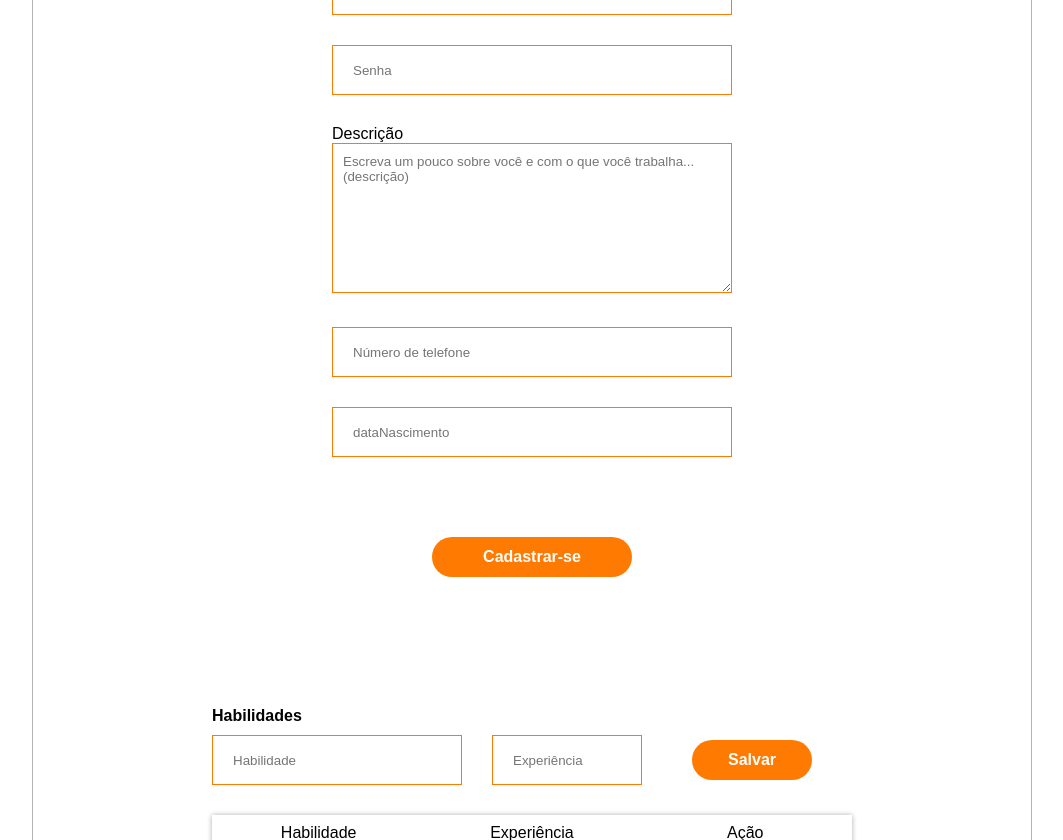
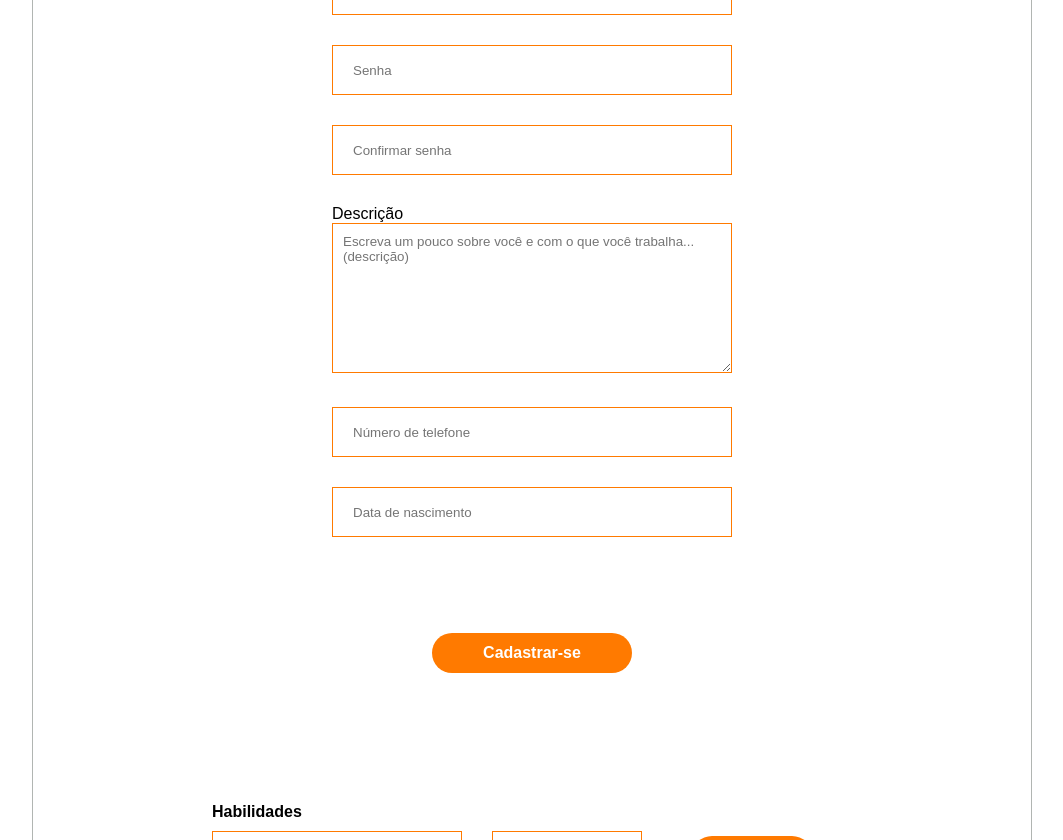
Before and after one commit to JonatanValdivia/King_Of_Services_front-end, a React (Create React App) app in the folder app/: page /CadastroTrabalhador in a window 1280 px wide. Shown: the part 1960-2800 px from the top of the page, without its empty margins (108-1171 px from the left). Built offline with nearby package versions, Linux system fonts and the light colour scheme.

Commit message:
Adicionado caixas de status referente ao cadastro do usuario

```diff
--- a/app/src/pages/CadastroTrabalhador/index.js
+++ b/app/src/pages/CadastroTrabalhador/index.js
@@ -3,7 +3,6 @@ import Header from "../../components/Header";
 import { ArticleCadastro, Button, ContainerAction, ContainerButton, ContainerHabilidades, Crud, CrudInformation, Habilidades, ImgProfileStyle, Inputs, Separador } from "./style";
 import ImgProfile from "../../assets/Profile.png";
 import Footer from "../../components/Rodape";
-// import { BsTrashFill } from "react-icons";
 import api from '../../services/api';
 import InputMask from "react-input-mask";
 import apiCep from '../../services/apiCep';
@@ -25,6 +24,7 @@ function CadastroTrabalhador(){
     const [idSexo, setIdSexo] = useState("");
     const [email, setEmail] = useState("");
     const [senha, setSenha] = useState("");
+    const [senhaConfirm, setSenhaConfirm] = useState("");
     const [descricao, setDescricao] = useState("");
     const [telefone, setTelefone] = useState("");
     const [dataNascimento, setdataNascimento] = useState("");
@@ -43,6 +43,10 @@ function CadastroTrabalhador(){
 
     const senhaHandler = event =>{
         setSenha(event.target.value)
+    }
+
+    const senhaConfirmHandler = event =>{
+        setSenhaConfirm(event.target.value);
     }
 
     const emailHandler = event =>{
@@ -99,28 +103,38 @@ function CadastroTrabalhador(){
         setIdSexo(event.target.value)
     }
 
+    const resultadoPositivo = () =>{
+        const resultadoPositivo = document.getElementById('resultadoPositivo');
+        resultadoPositivo.style.display = 'flex';
+        const timer = setTimeout(() => {
+            resultadoPositivo.style.display = 'none';
+        }, 1500);
+    }
+
+    const resultadoNegativo = () =>{
+        const resultadoNegativo = document.getElementById('resultadoNegativo');
+        resultadoNegativo.style.display = 'flex';
+        const timer = setTimeout(() => {
+            resultadoNegativo.style.display = 'none';
+        }, 1500);
+    }
+
     const idProfissao = 1;
 
-    const handleSubmit = () =>{
-        // event.preventDefault();
+    const handleSubmit = (event) =>{
+        event.preventDefault();
 
-        console.log(foto)
-        api.post("http://kingofservices.com.br/Prestadores", {idProfissao, idSexo, nome, email, senha, descricao, telefone, dataNascimento, foto, uf, cidade, bairro, rua, numero, complemento, cep}).then(({data}) =>{
-            console.log(data);
-        });
-        // console.log({idProfissao, idSexo, nome, email, senha, descricao, telefone, dataNascimento, foto, uf, cidade, bairro, rua, numero, complemento, cep});
-        // console.log(foto);
-        // const nome = foto.name
-        // console.log(nome.substr(nome.length -4, 4));
+        if(senha === senhaConfirm){
+            //     api.post("http://kingofservices.com.br/Prestadores", {idProfissao, idSexo, nome, email, senha, descricao, telefone, dataNascimento, foto, uf, cidade, bairro, rua, numero, complemento, cep}).then(({data}) =>{
+            //         console.log(data);
+            //     });
+            setNome(''); setCep(''); setUf(''); setCidade(''); setBairro(''); setRua(''); setNumero(''); setComplemento(''); setEmail(''); setSenha(''); setSenhaConfirm(''); setDescricao(''); setTelefone(''); setdataNascimento('');
+            console.log("Senhas iguais");
+        }else{
+            console.log("As senhas não correspondem!");
+        }
 
 
-        // api.post("http://kingofservices.com.br/Prestadores", {foto}).
-        // then(({data}) =>{
-        //     console.log(data);
-        // });
-
-        // api.post("http://kingofservices.com.br/EnderecosPrestadores", {idPrestador, uf, cidade, bairro, rua, numero, complemento, cep});
-        // api.post("http://kingofservices.com.br/Profissoes", {idPrestador, nomeProfissao});
     }
 
     const buscarCep = cep =>{
@@ -134,21 +148,19 @@ function CadastroTrabalhador(){
 
     return(
         <>
-            <HeaderLogout />
+            <Header/>
             <BannerCadastro/>
             <ArticleCadastro>
                 <ImgProfileStyle>
                     <img src={ImgProfile}/>
                 </ImgProfileStyle>
                 <ContainerButton>
-
                     <label for='foto'>Selecionar um arquivo &#187;</label>
                     <input type="file" id="foto" accept="image/*" onChange={e => fotoHandler(e)}/>
-
                 </ContainerButton>
                 <Inputs>
-                    <form /*onSubmit={handleSubmit}*/>
-                        <input placeholder="Nome completo" value={nome} onChange={nomeHandler}/>
+                    <form onSubmit={handleSubmit}>
+                        <input placeholder="Nome completo" value={nome} onChange={nomeHandler} />
                         <label>Selecione o seu gênero:</label>
                         <div onChange={valorGenero}>
                             <input type="radio" value="1" name="gender" /> Masculino
@@ -157,32 +169,41 @@ function CadastroTrabalhador(){
                         </div>
                         <input placeholder="Profissão" value={nomeProfissao} onChange={nomeProfissaoHandler}/>
                         <p>Endereço</p>
-                        <input placeholder="cep" value={cep} onChange={cepHandler} onBlur={() => {buscarCep(cep)}}/>
-                        <input placeholder="Uf" value={uf} onChange={ufHandler}/>
-                        <input placeholder="Cidade" value={cidade} onChange={cidadeHandler}/>
-                        <input placeholder="Bairro" value={bairro} onChange={bairroHandler}/>
-                        <input placeholder="Rua" value={rua} onChange={ruaHandler}/>
-                        <input placeholder="Número" value={numero} onChange={numeroHandler}/>
+                        <input placeholder="cep" value={cep} onChange={cepHandler} onBlur={() => {buscarCep(cep)}} />
+                        <input placeholder="Uf" value={uf} onChange={ufHandler} />
+                        <input placeholder="Cidade" value={cidade} onChange={cidadeHandler} />
+                        <input placeholder="Bairro" value={bairro} onChange={bairroHandler} />
+                        <input placeholder="Rua" value={rua} onChange={ruaHandler} />
+                        <input placeholder="Número" value={numero} onChange={numeroHandler} />
                         <input placeholder="Complemento (opcional)" value={complemento} onChange={complementoHandler}/>
-                        <input type="email" placeholder="E-mail" value={email} onChange={emailHandler}/>
-                        <input type="password" placeholder="Senha" value={senha} onChange={senhaHandler}/>
+                        <input type="email" placeholder="E-mail" value={email} onChange={emailHandler} />
+                        <input type="password" placeholder="Senha" value={senha} onChange={senhaHandler} />
+                        <input type="password" placeholder="Confirmar senha" value={senhaConfirm} onChange={senhaConfirmHandler} />
                         <p>Descrição</p>
-                        <textarea placeholder="Escreva um pouco sobre você e com o que você trabalha... (descrição)" value={descricao} onChange={descricaoHandler}></textarea>
-                        <InputMask mask="(99) 99999-9999" placeholder="Número de telefone" value={telefone} onChange={telefoneHandler}/>
-                        <input placeholder="dataNascimento" value={dataNascimento} onChange={dataNascimentoHandler}/>
-                        {/* <input placeholder="Preço por serviço"/> */}
+                        <textarea placeholder="Escreva um pouco sobre você e com o que você trabalha... (descrição)" value={descricao} onChange={descricaoHandler} ></textarea>
+                        <InputMask mask="(99) 99999-9999" placeholder="Número de telefone" value={telefone} onChange={telefoneHandler} />
+                        <InputMask mask="99/99/9999" placeholder="Data de nascimento" value={dataNascimento} onChange={dataNascimentoHandler} />
+                        <Button>
+                            <button type="submit" onClick={(event) => handleSubmit(event)}>Cadastrar-se</button>
+                        </Button>
+                        <div id="resultadoPositivo">
+                            <p>
+                                Cadastro executado com sucesso!
+                            </p>
+                        </div>
+                        <div id="resultadoNegativo">
+                            <p>
+                                Não foi possível realizar o cadastro. Verifique se todos os dados estão corretos
+                            </p>
+                        </div>
                     </form>
-
-                    <Button>
-                        <button>Cadastrar-se</button>
-                    </Button>
                 </Inputs>
                 <ContainerHabilidades>
                     <div>
                         <p>Habilidades</p>
                         <input placeholder="Habilidade"/>
                         <input placeholder="Experiência" id="experience"/>
-                        <button /*type="submit"*/ onClick={() => handleSubmit()}>Salvar</button>
+                        <button type="submit">Salvar</button>
                         <Crud>
                             <ul>
                                 <li>Habilidade</li>
@@ -198,14 +219,11 @@ function CadastroTrabalhador(){
                                     <p>1 Ano</p>
                                 </Habilidades>
                                 <Separador id="habilidades"/>
-                                <ContainerAction>
-                                    {/* <BsTrashFill/> */}
-                                </ContainerAction>
+                                <ContainerAction/>
                             </CrudInformation>
                         </Crud>
                     </div>
                 </ContainerHabilidades>
-
                 <Footer/>
             </ArticleCadastro>
         </>
--- a/app/src/pages/CadastroTrabalhador/style.js
+++ b/app/src/pages/CadastroTrabalhador/style.js
@@ -109,6 +109,40 @@ export const Inputs = styled.div`
         padding: 10px;
         margin-bottom: 30px;
         font-family: sans-serif;
+    }
+
+    >form >#resultadoPositivo{
+        margin-left: auto;
+        margin-right: auto;
+        display: none;
+        align-items: center;
+        width: 100%;
+        height: 100px;
+        background-color: rgba(7, 145, 0, 0.2);
+        border: solid 3px rgba(12, 255, 0, 0.3);
+
+        >p{
+            color: #044201;
+            font-weight: bold;
+            text-align: center;
+        }
+    }
+
+    >form >#resultadoNegativo{
+        margin-left: auto;
+        margin-right: auto;
+        display: none;
+        align-items: center;
+        width: 100%;
+        height: 100px;
+        background-color: rgba(130, 0, 0, 0.2);
+        border: solid 3px rgba(255, 0, 0, 0.3);
+
+        >p{
+            color: #451313;
+            text-align: center;
+            font-weight: bold;
+        }
     }
 
     @media(min-width: 320px) and (max-width: 890px){
```
